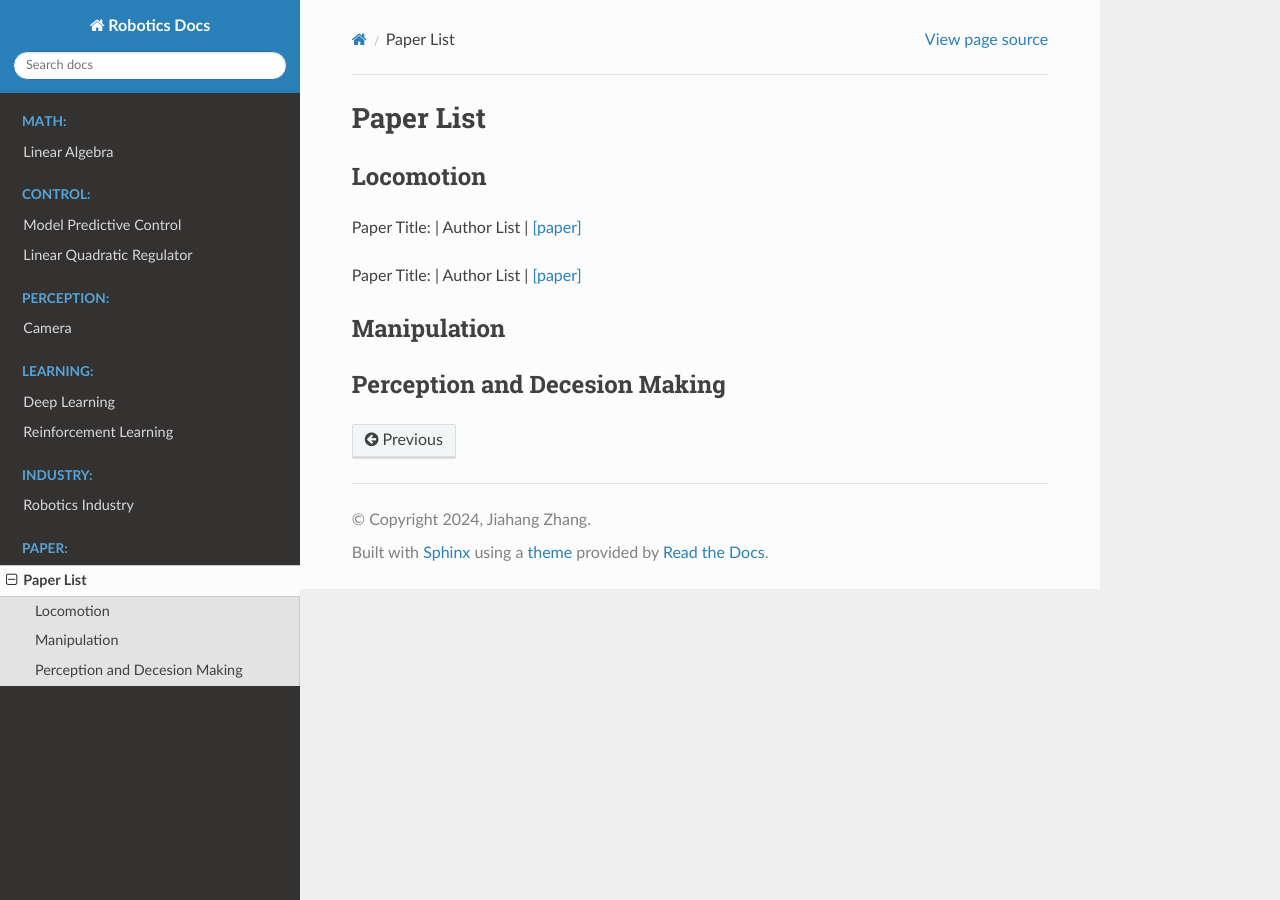
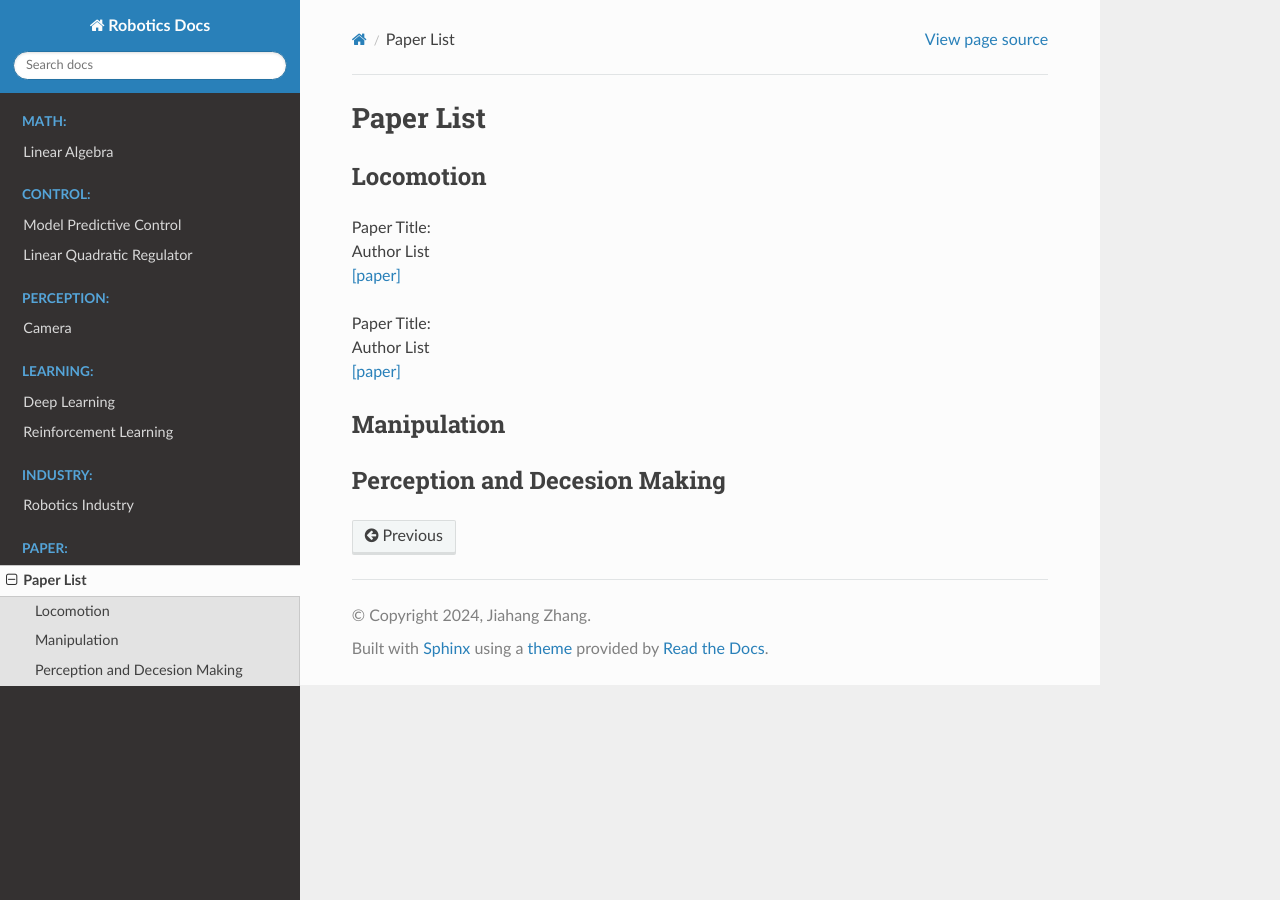
Before and after one commit to HangR00/Robotics-Docs, a Sphinx documentation site: the page built from docs/source/sections/paper/paper_list.rst, in a window 1280 px wide. Built offline with Sphinx 7.4.7 and the Read the Docs theme 3.1.0, drawn with Linux system fonts in a browser that asks for light colours.

```diff
--- a/docs/source/sections/paper/paper_list.rst
+++ b/docs/source/sections/paper/paper_list.rst
@@ -4,11 +4,12 @@ Paper List
 ##########
 Locomotion
 ##########
-Paper Title:
+
+| Paper Title:
 | Author List
 | `[paper] <https://arxiv.org>`_
 
-Paper Title:
+| Paper Title:
 | Author List
 | `[paper] <https://arxiv.org>`_
 
```
